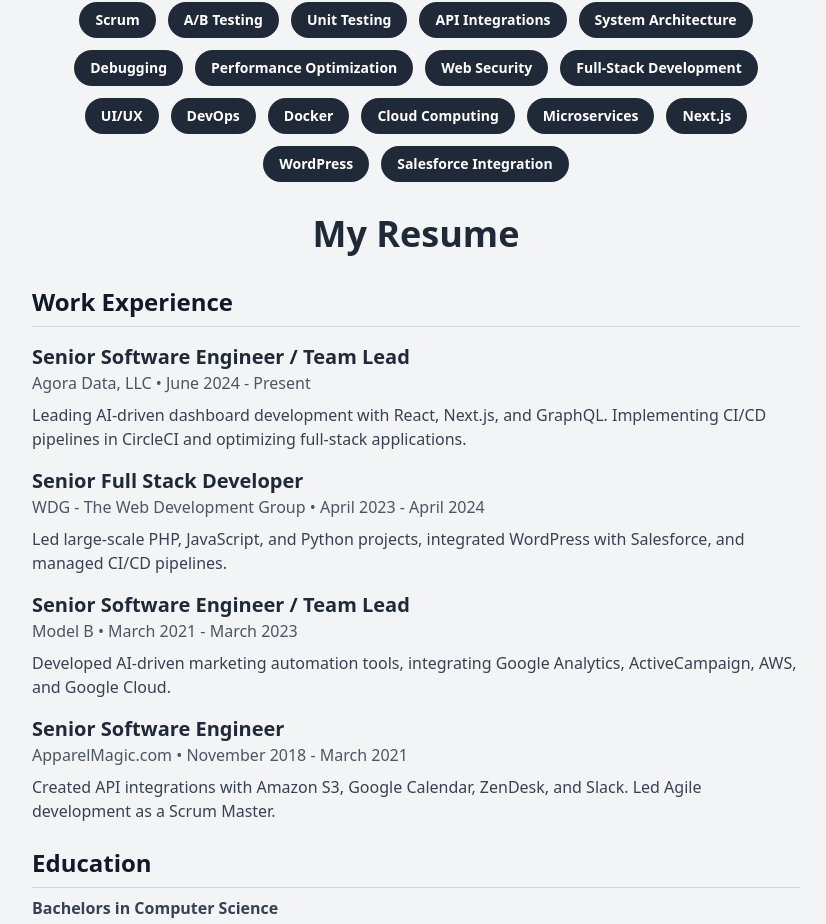
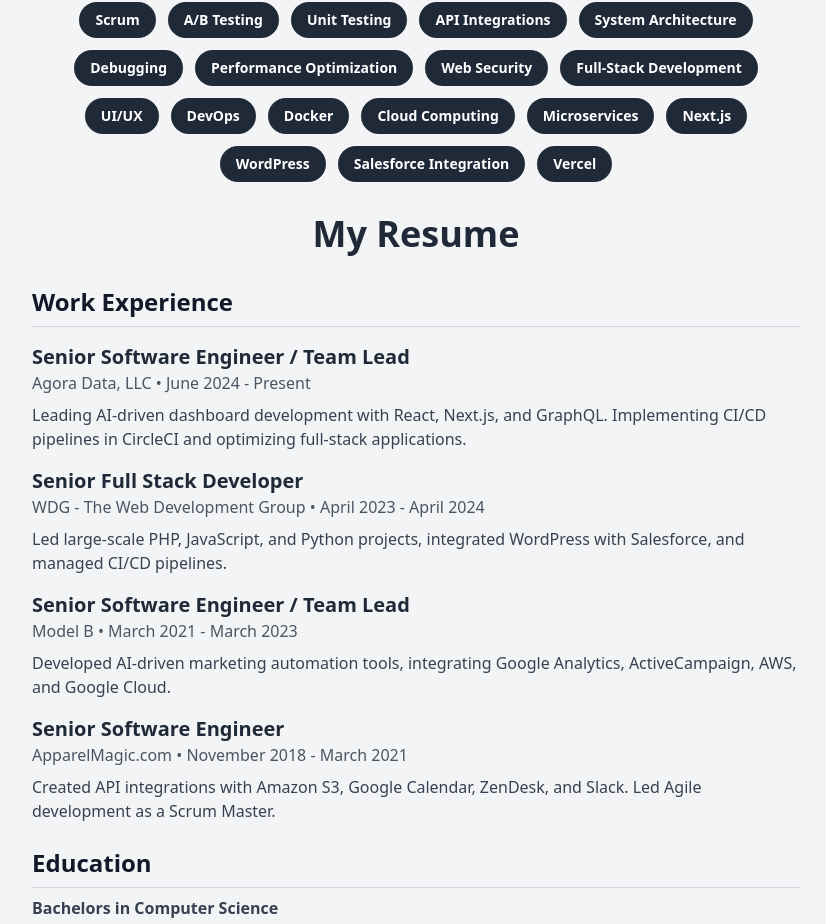
Before and after one commit to caneslarry/caneslarrycom, a Next.js app: page / in a window 1280 px wide. Shown: the part 1326-2250 px from the top of the page, without its empty margins (224-1050 px from the left). Built offline with nearby package versions, Linux system fonts and the light colour scheme.

Commit message:
update skills to trigger new deploy

```diff
--- a/components/Skills.tsx
+++ b/components/Skills.tsx
@@ -47,6 +47,7 @@ const skills = [
   'Next.js',
   'WordPress',
   'Salesforce Integration',
+  'Vercel',
 ];
 
 export default function Skills() {
```
